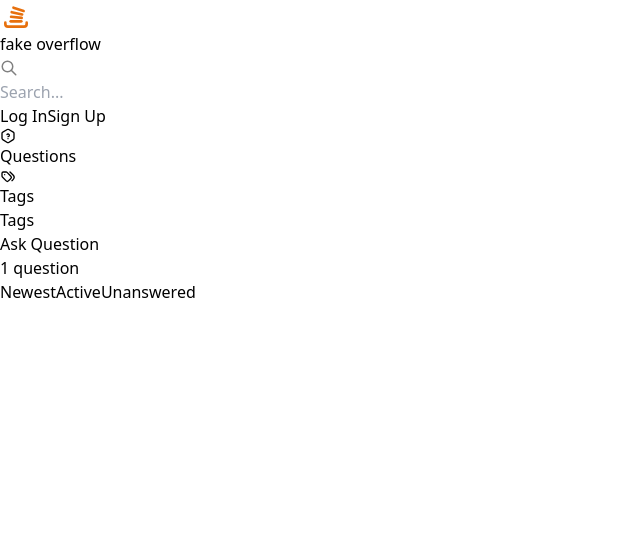
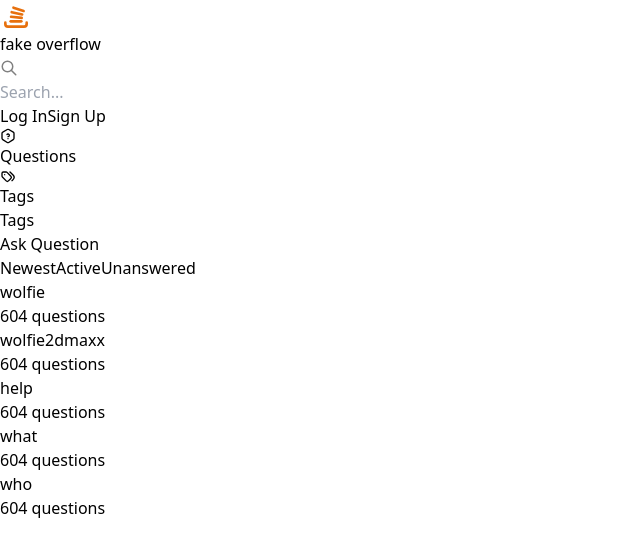
Before and after one commit to alkmei/fake-overflow, a React (Vite) app in the folder client/: page /tags in a window 1280 px wide. Shown: the top 556 px of the page, without its empty margins (0-640 px from the left). Built offline with nearby package versions, Linux system fonts and the light colour scheme.

Commit message:
tag view

```diff
--- a/client/src/TempData.ts
+++ b/client/src/TempData.ts
@@ -1,6 +1,7 @@
 import Question from "@server/types/question";
 import User from "@server/types/user";
 import Comment from "@server/types/comment";
+import Tag from "@server/types/tag";
 
 export const user: User = {
   username: "MIGUEL ANGEL HERNANDEZ CAMACHO",
@@ -8,6 +9,14 @@
   password: "sfa#&*g388237r87y@doifjsoifH#",
   reputation: 10000,
 };
+
+export const tags: Tag[] = [
+  { name: "wolfie", id: 1 },
+  { name: "wolfie2dmaxx", id: 2 },
+  { name: "help", id: 3 },
+  { name: "what", id: 4 },
+  { name: "who", id: 5 },
+];
 
 export const comments: Comment[] = [
   {
@@ -45,7 +54,7 @@
         comments: comments,
       },
     ],
-    tags: [{ name: "wolfie", id: 1 }],
+    tags: tags,
   },
   {
     title: "This is a Title2",
@@ -71,6 +80,6 @@
         ansDateTime: new Date(),
       },
     ],
-    tags: [{ name: "wolfie", id: 1 }],
+    tags: tags,
   },
 ];
--- a/client/src/components/TagComponent.tsx
+++ b/client/src/components/TagComponent.tsx
@@ -4,7 +4,7 @@
   return (
     <li>
       <Link
-        to="/tags"
+        to={`/questions/tagged/${name}`}
         className="text-sm bg-blue-100 text-blue-900 py-0.5 px-2 rounded-md cursor-pointer transition duration-300 hover:bg-blue-200"
       >
         {name}
--- a/client/src/main.tsx
+++ b/client/src/main.tsx
@@ -13,6 +13,7 @@
 import AskQuestion from "@/routes/questions/AskQuestion.tsx";
 import Profile from "@/routes/users/Profile.tsx";
 import Answers from "@/routes/questions/Answers.tsx";
+import TagQuestions from "@/routes/questions/TagQuestions.tsx";
 
 const router = createBrowserRouter([
   {
@@ -32,6 +33,7 @@
       { path: "/questions", element: <Questions /> },
       { path: "/questions/ask", element: <AskQuestion /> },
       { path: "/questions/:id/:slug", element: <Answers /> },
+      { path: "/questions/tagged/:tag", element: <TagQuestions /> },
       { path: "/tags", element: <Tags /> },
       { path: "/user/:id", element: <Profile /> },
     ],
--- a/client/src/routes/Tags.tsx
+++ b/client/src/routes/Tags.tsx
@@ -1,9 +1,30 @@
 import ContentHeader from "@/components/ContentHeader.tsx";
+import { tags } from "@/TempData.ts";
+import { Link } from "react-router-dom";
 
 export default function Tags() {
   return (
-    <section className="w-full">
-      <ContentHeader name={"Tags"} questionCount={1} />
-    </section>
+    <div className="flex flex-col w-full">
+      <section className="w-full">
+        <ContentHeader name={"Tags"} />
+      </section>
+      <ul className="flex flex-wrap gap-6 m-5">
+        {tags.map((t, index) => (
+          <Link
+            className="border p-4 w-60 rounded-md hover:bg-gray-100"
+            to={`/questions/tagged/${t.name}`}
+            key={index}
+          >
+            <section className="flex-grow text-sm bg-blue-100 text-blue-900 py-0.5 px-2 rounded-md cursor-pointer w-fit">
+              {t.name}
+            </section>
+            <p className="mt-3 text-sm text-gray-500">
+              {/*<span>{tags[t.name].length}&nbsp;</span>*/}604 questions
+              {/*{tagQuestions[t.name].length > 1 ? "s" : ""}*/}
+            </p>
+          </Link>
+        ))}
+      </ul>
+    </div>
   );
 }
--- /dev/null
+++ b/client/src/routes/questions/TagQuestions.tsx
@@ -0,0 +1,20 @@
+import ContentHeader from "@/components/ContentHeader.tsx";
+import QuestionList from "@/components/questions/QuestionList.tsx";
+import { tempQuestions } from "@/TempData.ts";
+import PageButtons from "@/components/PageButtons.tsx";
+import { useParams } from "react-router-dom";
+
+export default function TagQuestions() {
+  const tag = useParams().tag;
+
+  return (
+    <section className="w-full">
+      <ContentHeader
+        name={`Questions tagged [${tag}]`}
+        questionCount={tempQuestions.length}
+      />
+      <QuestionList questions={tempQuestions} />
+      <PageButtons totalPages={10} />
+    </section>
+  );
+}
```
